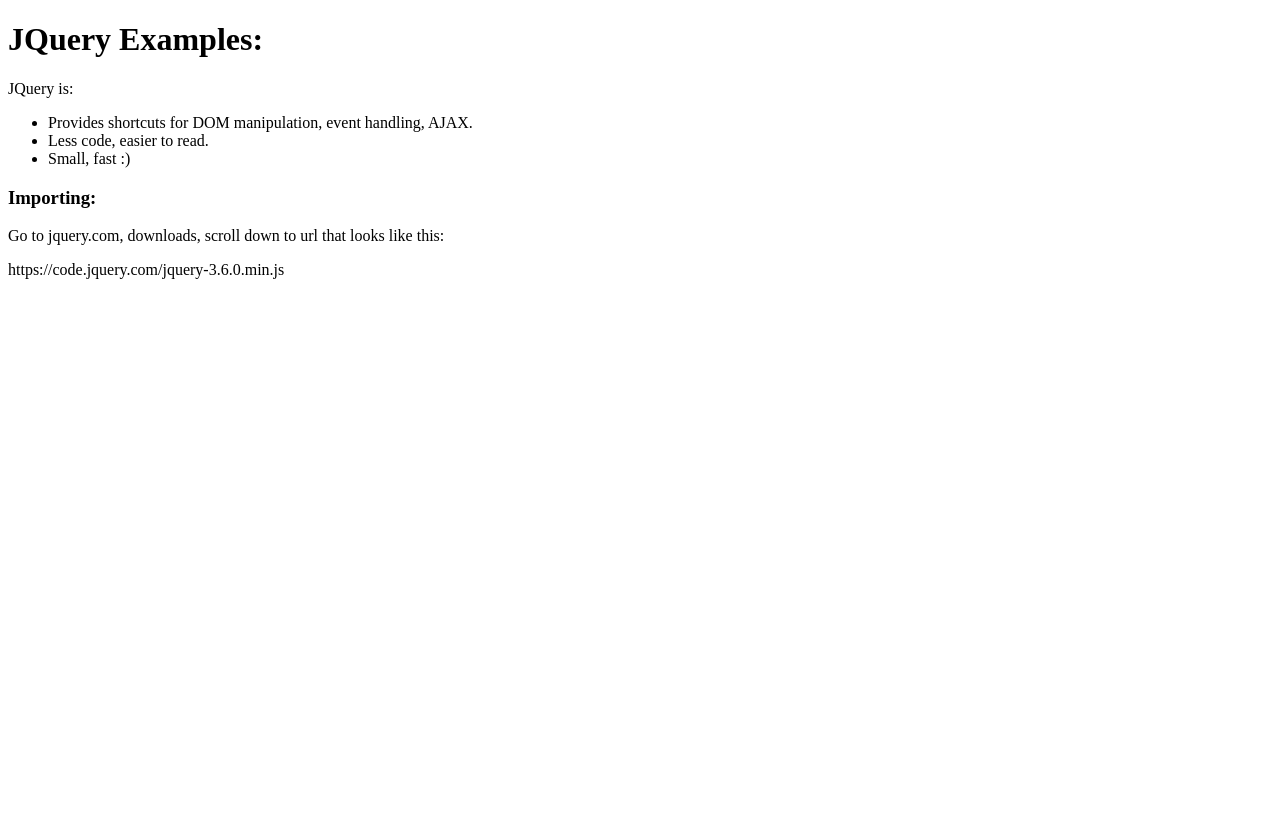
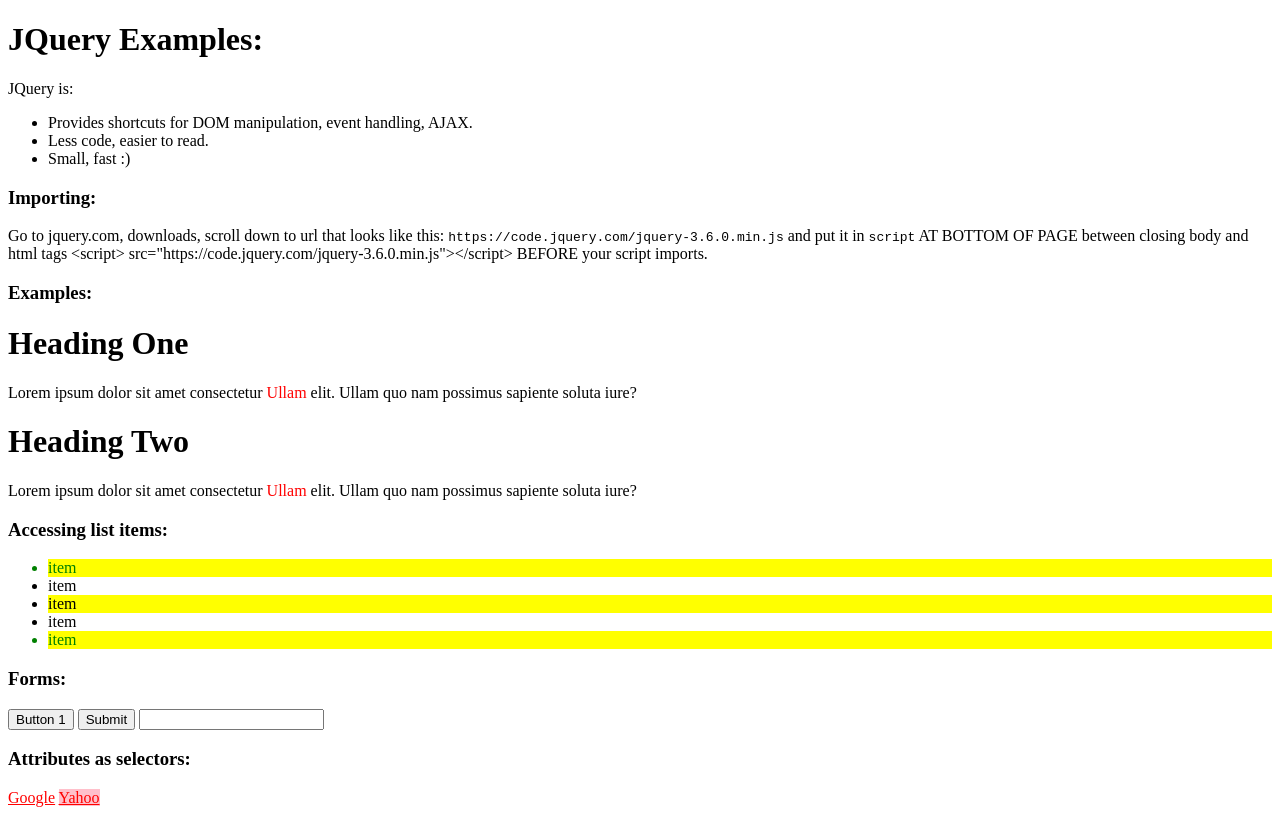
Before and after one commit to kurtGithubOK/MyExamples, a plain HTML site: page src/html/jqueryExamples.html in a window 1280 px wide. Drawn offline with nearby package versions, Linux system fonts and the light colour scheme.

Commit message:
Add units!  Start JQuery.

```diff
--- a/src/assets/js/jsqueryExamples.js
+++ b/src/assets/js/jsqueryExamples.js
@@ -1,5 +1,39 @@
 console.log('hi')
 
-// setInterval(() => {
-//     location.reload();
-// }, 1000);
+setInterval(() => {
+    location.reload();
+}, 3000);
+
+
+// Mostly just CSS selectors.
+// Hide <h1> tags.
+//$('h1').hide();
+
+// Note syntax for accessing id withing <h1> tags.
+// But just #heading1 works as expected, too.
+//$('h1#heading1').hide();
+
+// Hide <h1> tag of certain class.
+//$('h1.heading2').hide();
+
+// To access style attributes.
+$('span').css('color', 'red')
+
+// Accessing <li>s w/in id'd list.
+$('#list li:first').css('color', 'green')
+$('#list li:last').css('color', 'green')
+$('#list li:even').css('background-color', 'yellow')
+
+// Forms, getting elements with 'button' as value for type attribute.
+//$(':button').hide();
+// Or submit ...
+//$(':submit').hide();
+// Or text ...
+//$(':text').hide();
+
+// Attributes as selectors:
+// Elements that have an href attribute.
+$('[href]').css('color', 'red')
+
+// Elements that have an href attribute VALUE (note: case-sensitive).
+$('[href="http://Yahoo.com"]').css('background-color', 'pink')
--- a/src/html/jqueryExamples.html
+++ b/src/html/jqueryExamples.html
@@ -1,30 +1,67 @@
 <!DOCTYPE html>
 <html lang="en">
+
 <head>
     <meta charset="UTF-8">
     <meta http-equiv="X-UA-Compatible" content="IE=edge">
     <meta name="viewport" content="width=device-width, initial-scale=1.0">
-    <script src="https://code.jquery.com/jquery-3.6.0.min.js"></script>
-   <script src="../assets/js/jsqueryExamples.js"></script>
     <title>JQuery Examples</title>
 </head>
+
 <body>
     <h1>JQuery Examples:</h1>
 
     <p>
         JQuery is:
-        <ul>
-            <li>Provides shortcuts for DOM manipulation, event handling, AJAX.</li>
-            <li>Less code, easier to read.</li>
-            <li>Small, fast :)</li>
-        </ul>
+    <ul>
+        <li>Provides shortcuts for DOM manipulation, event handling, AJAX.</li>
+        <li>Less code, easier to read.</li>
+        <li>Small, fast :)</li>
+    </ul>
     </p>
 
     <h3>Importing:</h3>
-    <p>Go to jquery.com, downloads, scroll down to url that looks like this:</p>
-    <p>https://code.jquery.com/jquery-3.6.0.min.js</p>
+    <p>Go to jquery.com, downloads, scroll down to url that looks like this:
+        <code>https://code.jquery.com/jquery-3.6.0.min.js</code> and put it in <code>script</code>
+        AT BOTTOM OF PAGE between closing body and html tags &lt;script&gt; src="https://code.jquery.com/jquery-3.6.0.min.js">&lt;/script&gt;</pre> BEFORE your script imports.
+    </p>
+    <h3>Examples:</h3>
+    <div class="container">
+        <h1 id="heading1">Heading One</h1>
+        <p id="para1">
+            Lorem ipsum dolor sit amet consectetur <span>Ullam</span> elit. Ullam quo nam possimus sapiente soluta
+            iure?
+        </p>
+
+        <h1 class="heading2">Heading Two</h1>
+        <p class="para2">
+            Lorem ipsum dolor sit amet consectetur <span>Ullam</span> elit. Ullam quo nam possimus sapiente soluta
+            iure?
+        </p>
+
+        <h3> Accessing list items:</h3>
+        <ul id="list">
+            <li>item</li>
+            <li>item</li>
+            <li>item</li>
+            <li>item</li>
+            <li>item</li>
+        </ul>
+
+        <h3>Forms:</h3>
+        <input type="button" value="Button 1">
+        <input type="submit" value="Submit">
+        <input type="text">
+
+        <h3>Attributes as selectors:</h3>
+        <a href="http://google.com">Google</a>
+        <a href="http://Yahoo.com">Yahoo</a>
 
 
+    </div>
 
 </body>
+<script src="https://code.jquery.com/jquery-3.6.0.min.js"></script>
+<script src="../assets/js/jsqueryExamples.js"></script>
+
 </html>
```
Also changed, not shown: src/html/customAttributeExamples.html (+2 -1 lines).
